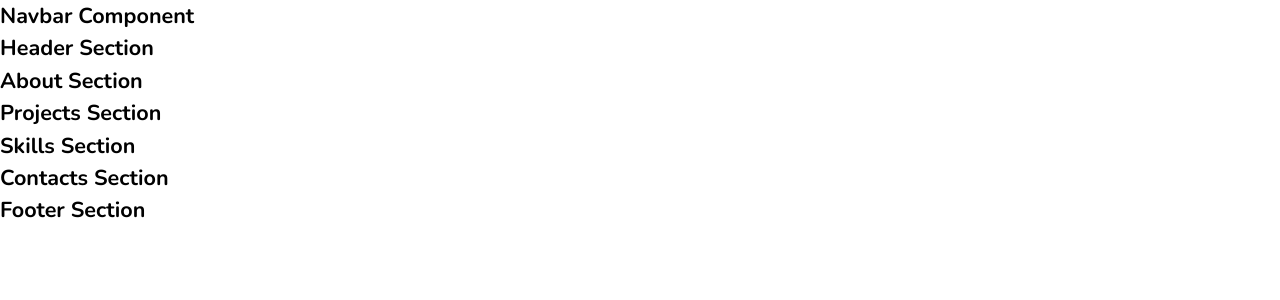
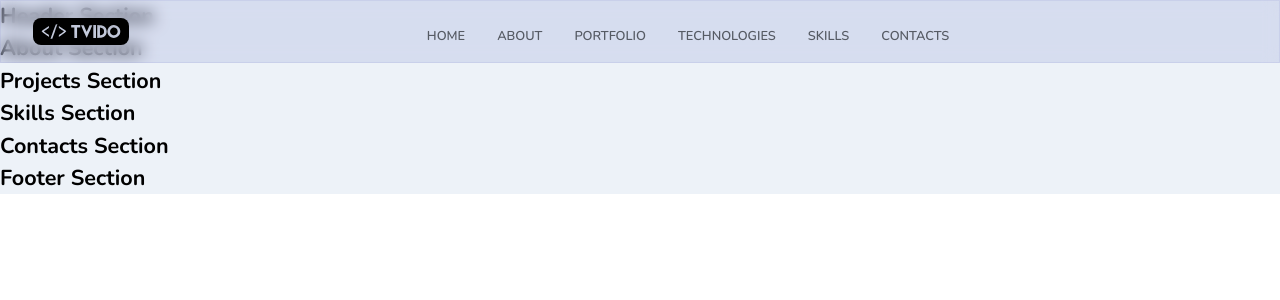
Before and after one commit to Tvido/portfolio-react-viter, a React (Create React App) app: page / in a window 1280 px wide. Shown: the top 300 px of the page. Built offline with nearby package versions, Linux system fonts and the light colour scheme; the HTML template or start-up script is replaced by a standard one.

Commit message:
added navbar with supported data

```diff
--- a/src/App.js
+++ b/src/App.js
@@ -1,4 +1,7 @@
 import React from "react";
+
+import "./App.scss";
+
 import { About, Contacts, Footer, Header, Projects, Skills } from "./views";
 import { Navbar } from "./components";
 
--- /dev/null
+++ b/src/App.scss
@@ -0,0 +1,181 @@
+.app {
+    background-color: var(--color-primary);
+    font-family: var(--font-base);
+}
+
+.app__whitebg {
+    background-color: var(--color-white);
+}
+
+.app__primarybg {
+    background-color: var(--color-primary);
+}
+
+.app__container {
+    width: 100%;
+    min-height: 100vh;
+    display: flex;
+    flex-direction: row;
+}
+
+.app__flex {
+    display: flex;
+    justify-content: center;
+    align-items: center;
+}
+
+.app__wrapper {
+    flex: 1;
+    width: 100%;
+    flex-direction: column;
+    padding: 4rem 2rem;
+
+    @media screen and (max-width: 450px) {
+        padding: 4rem 1rem 2rem;
+    }
+}
+
+.copyright {
+    width: 100%;
+    padding: 2rem 0 0;
+    display: flex;
+    flex-direction: column;
+    justify-content: flex-end;
+    align-items: flex-end;
+
+    p {
+        text-transform: uppercase;
+        color: var(--color-black);
+    }
+}
+
+.head-text {
+    font-size: 2.75rem;
+    font-weight: 800;
+    text-align: center;
+    color: var(--color-black);
+    text-transform: capitalize;
+
+    span {
+        color: var(--color-secondary);
+    }
+
+    @media screen and (min-width: 2000px) {
+        font-size: 4rem;
+    }
+
+    @media screen and (max-width: 450px) {
+        font-size: 2rem;
+    }
+}
+
+.p-text {
+    font-size: 0.8rem;
+    text-align: left;
+    color: var(--color-gray);
+    line-height: 1.5;
+
+    @media screen and (min-width: 2000px) {
+        font-size: 1.75rem;
+    }
+}
+
+.bold-text {
+    font-size: 1rem;
+    font-weight: 800;
+    color: var(--color-black);
+    text-align: left;
+
+    @media screen and (min-width: 2000px) {
+        font-size: 2rem;
+    }
+
+    @media screen and (max-width: 450px) {
+        font-size: 0.9rem;
+    }
+}
+
+.app__social {
+    display: flex;
+    justify-content: flex-end;
+    align-items: center;
+    flex-direction: column;
+    padding: 1rem;
+
+    div {
+        width: 40px;
+        height: 40px;
+        border-radius: 50%;
+        background-color: var(--color-white);
+        margin: 0.25rem 0;
+        border: 1px solid var(--color-lighter-gray);
+        display: flex;
+        justify-content: center;
+        align-items: center;
+        transition: all 0.3s ease-in-out;
+
+        svg {
+            width: 15px;
+            height: 15px;
+            color: var(--color-gray);
+        }
+
+        &:hover {
+            background-color: var(--color-secondary);
+            border-color: var(--color-secondary);
+
+            svg {
+                color: var(--color-white);
+            }
+        }
+
+        @media screen and (min-width: 2000px) {
+            width: 70px;
+            height: 70px;
+            margin: 0.5rem 0;
+
+            svg {
+                width: 30px;
+                height: 30px;
+            }
+        }
+    }
+}
+
+.app__navigation {
+    display: flex;
+    justify-content: center;
+    align-items: center;
+    flex-direction: column;
+    padding: 1rem;
+
+    .app__navigation-dot {
+        width: 10px;
+        height: 10px;
+        border-radius: 50%;
+        background-color: #cbcbcb;
+        margin: 0.5rem;
+
+        transition: background-color 0.2s ease-in-out;
+
+        &:hover {
+            background-color: var(--color-secondary);
+        }
+
+        @media screen and (min-width: 2000px) {
+            width: 20px;
+            height: 20px;
+        }
+    }
+}
+
+@media screen and (max-width: 500px) {
+    .app__navigation,
+    .app__social {
+        display: none;
+    }
+
+    .copyright {
+        padding: 2rem;
+    }
+}
--- /dev/null
+++ b/src/assets/data/index.js
@@ -0,0 +1,3 @@
+export { default as filter } from "./filterData";
+export { default as navbar } from "./navbarData";
+export { default as portfolio } from "./portfolioData";
--- a/src/components/Navbar/Navbar.jsx
+++ b/src/components/Navbar/Navbar.jsx
@@ -1,12 +1,50 @@
-import React from "react";
+import React, { useState } from "react";
+import { RiMenuFill, RiCloseFill } from "react-icons/ri";
+import { motion } from "framer-motion";
 
 import "./Navbar.scss";
+import { images } from "../../helpers";
+import { navbar } from "../../assets/data";
 
 const Navbar = () => {
+  const [toggle, setToggle] = useState(false);
+
   return (
-    <div>
-      <h2>Navbar Component</h2>
-    </div>
+    <nav className="app__navbar">
+      <div className="app__navbar-logo">
+        <img src={images.logo} alt="logo" />
+      </div>
+      <ul className="app__navbar-list">
+        {navbar.map((item) => (
+          <li className="app__flex p-text" key={item.id}>
+            <div></div>
+            <a href={item.link}>{item.title}</a>
+          </li>
+        ))}
+      </ul>
+
+      <div className="app__navbar-menu">
+        <RiMenuFill onClick={() => setToggle(true)} />
+
+        {toggle && (
+          <motion.div
+            whileInView={{ x: [300, 0] }}
+            transition={{ duration: 0.5, ease: "easeInOut" }}
+          >
+            <RiCloseFill onClick={() => setToggle(false)} />
+            <ul>
+              {navbar.map((item) => (
+                <li key={item.title.toLocaleLowerCase()}>
+                  <a href={item.link} onClick={() => setToggle(false)}>
+                    {item.title}
+                  </a>
+                </li>
+              ))}
+            </ul>
+          </motion.div>
+        )}
+      </div>
+    </nav>
   );
 };
 
--- a/src/components/Navbar/Navbar.scss
+++ b/src/components/Navbar/Navbar.scss
@@ -0,0 +1,147 @@
+.app__navbar {
+  position: fixed;
+  width: 100%;
+  display: flex;
+  justify-content: space-between;
+  align-items: center;
+
+  padding: 1rem 2rem;
+  background: rgba(91, 99, 190, 0.15);
+  backdrop-filter: blur(0.5rem);
+  -webkit-backdrop-filter: blur(0.5rem);
+  border: 1px solid rgba(91, 99, 190, 0.1);
+  z-index: 10;
+}
+
+.app__navbar-logo {
+  display: flex;
+  justify-content: start;
+  align-items: center;
+
+  img {
+    width: 6rem;
+    border-radius: var(--border-radius-3);
+  }
+
+  &:hover {
+    cursor: pointer;
+  }
+}
+
+.app__navbar-list {
+  display: flex;
+  flex: 1;
+  justify-content: center;
+  align-items: center;
+
+  li {
+    margin: 0 1rem;
+    cursor: pointer;
+    flex-direction: column;
+
+    div {
+      width: 80%;
+      height: 0.1rem;
+      background: transparent;
+      border-radius: var(--border-radius-3);
+      margin-bottom: 0.5rem;
+      transition: var(--transition);
+    }
+
+    a {
+      color: var(--color-gray);
+      flex-direction: column;
+      text-transform: uppercase;
+      font-weight: var(--font-semi-bold);
+      transition: var(--transition);
+
+      &:hover {
+        color: var(--color-secondary);
+      }
+    }
+
+    &:hover {
+      div {
+        background: var(--color-secondary);
+      }
+    }
+  }
+
+  @media screen and (max-width: 768px) {
+    display: none;
+  }
+}
+
+.app__navbar-menu {
+  display: flex;
+  justify-content: center;
+  align-items: center;
+  position: relative;
+  width: 2rem;
+  height: 2rem;
+  border-radius: var(--border-radius-1);
+  background: var(--color-secondary);
+
+  svg {
+    width: 60%;
+    height: 60%;
+    color: var(--color-lighter-gray);
+  }
+
+  div {
+    display: flex;
+    position: fixed;
+    top: 0;
+    bottom: 0;
+    right: 0;
+    z-index: 20;
+    padding: 1rem;
+    width: 60%;
+    height: 100vh;
+    justify-content: flex-end;
+    align-items: flex-end;
+    flex-direction: column;
+    background-color: var(--color-white);
+    box-shadow: 0 0 1rem rgba(91, 99, 190, 0.1);
+
+    svg {
+      width: 2rem;
+      height: 2rem;
+      color: var(--color-gray);
+      margin: 1rem;
+    }
+
+    ul {
+      display: flex;
+      height: 100%;
+      width: 100%;
+      justify-content: flex-start;
+      align-items: flex-start;
+      flex-direction: column;
+
+      li {
+        margin: 1rem;
+
+        a {
+          color: var(--color-gray);
+          flex-direction: column;
+          text-transform: uppercase;
+          font-weight: var(--font-semi-bold);
+          transition: var(--transition);
+
+          &:hover {
+            color: var(--color-secondary);
+          }
+        }
+      }
+    }
+
+    @media screen and (min-width: 769px) {
+      display: none;
+    }
+  }
+
+  @media screen and (min-width: 769px) {
+    display: none;
+  }
+}
--- /dev/null
+++ b/src/helpers/images.jsx
@@ -0,0 +1,3 @@
+import logo from "../assets/images/logo.svg";
+
+export default { logo };
--- /dev/null
+++ b/src/helpers/index.js
@@ -0,0 +1 @@
+export { default as images } from "./images";
--- a/src/index.css
+++ b/src/index.css
@@ -5,6 +5,8 @@
   margin: 0;
   box-sizing: border-box;
   scroll-behavior: smooth;
+  list-style: none;
+  text-decoration: none;
 }
 
 body {
@@ -24,7 +26,7 @@
   --color-primary: #edf2f8;
   --color-secondary: #5b63be;
   --color-black: #111111;
-  --color-gray: #757c88;
+  --color-gray: #565b64;
   --color-lighter-gray: #ececec;
   --color-brown: #4d4350;
   --color-white: #fafafa;
@@ -33,4 +35,6 @@
   --border-radius-2: 0.8rem;
   --border-radius-3: 0.5rem;
   --border-radius-4: 0.2rem;
+
+  --transition: all 0.4s ease-in-out;
 }
```
